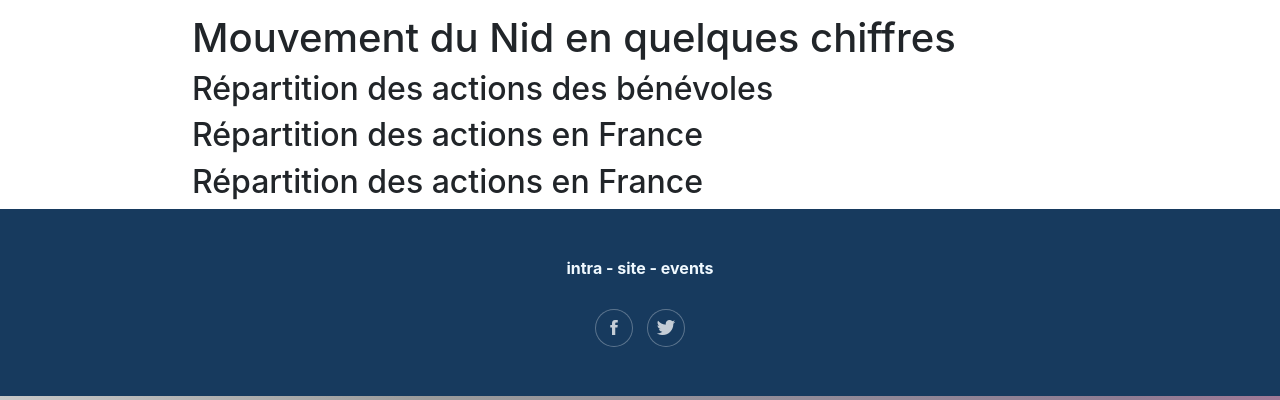
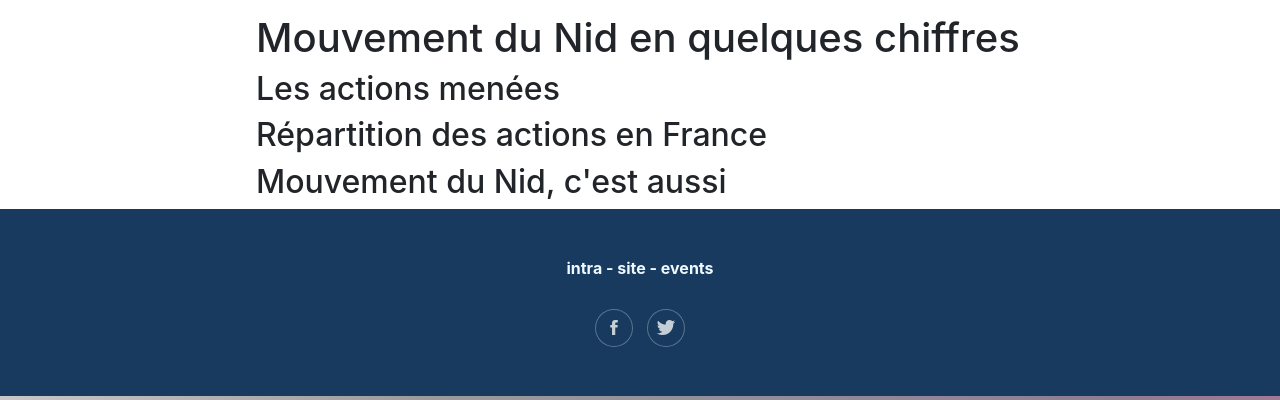
Before and after one commit to maxjcohen/tech4good, a Flask app: template templates/index.html in a window 1280 px wide. Shown: the part 86-486 px from the top of the page. Run offline with Flask 2, Linux system fonts and the light colour scheme; the template is opened without the code that fills it, so the values that code supplies are empty; some libraries are stand-ins or nearby versions; some web fonts are replaced.

Commit message:
UI update

```diff
--- a/static/assets/css/styles.css
+++ b/static/assets/css/styles.css
@@ -25,7 +25,7 @@
 }
 
 div.content {
-    width: 70%;
+    width: 60%;
     margin: 0 auto;
     margin-top: 100px;
 
--- a/templates/index.html
+++ b/templates/index.html
@@ -26,20 +26,22 @@
             <div
                 class="collapse navbar-collapse" id="navcol-1">
                 <ul class="nav navbar-nav ml-auto">
-                    <li class="nav-item" role="presentation"><a class="nav-link active" href="#">Prostituées rencontrées</a></li>
-                    <li class="nav-item" role="presentation"><a class="nav-link" href="#">Personnes Bénévole</a></li>
-                    <li class="nav-item" role="presentation"><a class="nav-link" href="#">Personnes sensibilisé</a></li>
+                    <li class="nav-item" role="presentation"><a class="nav-link active" href="#actions">Les actions menées</a></li>
+                    <li class="nav-item" role="presentation"><a class="nav-link" href="#map">Répartition des actions en France</a></li>
+                    <li class="nav-item" role="presentation"><a class="nav-link" href="#numbers">Chiffres utiles</a></li>
                 </ul>
         </div>
         </div>
 	</nav>
     <div class="content">
         <h1>Mouvement du Nid en quelques chiffres</h1>
-    	<h2>Répartition des actions des bénévoles</h2>
+    	<h2 id="actions">Les actions menées</h2>
 		{{ pie_chart |safe }}
-    	<h2>Répartition des actions en France</h2>
+
+    	<h2 id="map">Répartition des actions en France</h2>
 	    {{ map_chart |safe }}
-	    <h2>Répartition des actions en France</h2>
+
+	    <h2 id="numbers">Mouvement du Nid, c'est aussi</h2>
 	    <div class="chart_numbers">
         {{ chart_prostitues |safe }}
         {{ chart_benevoles |safe }}
```
